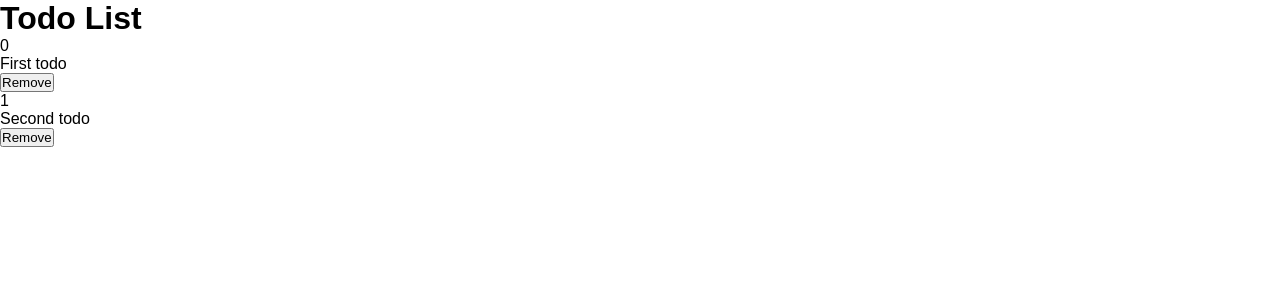
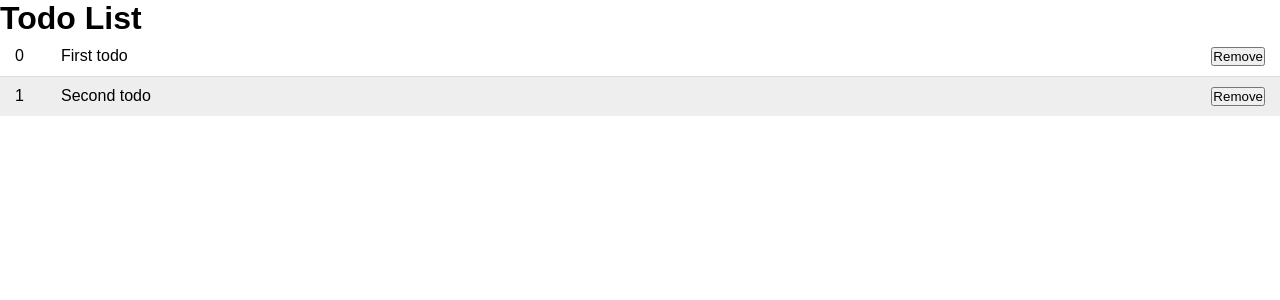
Before and after one commit to Sapiosonic/todo-app-angular, an Angular app: page / in a window 1280 px wide. Shown: the top 300 px of the page. Built offline with nearby package versions, Linux system fonts and the light colour scheme.

Commit message:
Adding style to todos component

```diff
--- a/src/app/components/todos/todos.component.html
+++ b/src/app/components/todos/todos.component.html
@@ -4,5 +4,4 @@
     <div class="content">{{ todo.content }}</div>
     <button class="delete">Remove</button>
   </div>
-
 </div>
--- a/src/app/components/todos/todos.component.scss
+++ b/src/app/components/todos/todos.component.scss
@@ -0,0 +1,56 @@
+.todo {
+  display: flex;
+  padding: 10px 15px;
+  background-color: #FFF;
+  border-bottom: 1px solid #DDD;
+}
+
+.todo:nth-child(even) {
+  background-color: #eee;
+}
+
+.todo:last-of-type {
+  border-bottom: 0;
+}
+
+.todo .id {
+  flex: 1 1 50px;
+}
+
+.todo .content {
+  flex: 1 1 100%;
+}
+
+.todo.done .content {
+  text-decoration: line-through;
+}
+
+.todo-input {
+  display: block;
+  width: 100%;
+  padding: 10px 15px;
+  appearance: none;
+  border: none;
+  background-color: #F3F3F3;
+  margin-top: 15px;
+  font-size: 20px;
+  outline: none;
+}
+
+.todo-submit {
+  display: block;
+  width: 100%;
+  max-width: 200px;
+  appearance: none;
+  border: none;
+  outline: none;
+  background: none;
+
+  background-color: #FE4880;
+  color: #FFF;
+  margin: 15px auto;
+
+  padding: 10px 15px;
+  font-size: 18px;
+  font-weight: 700;
+}
```
